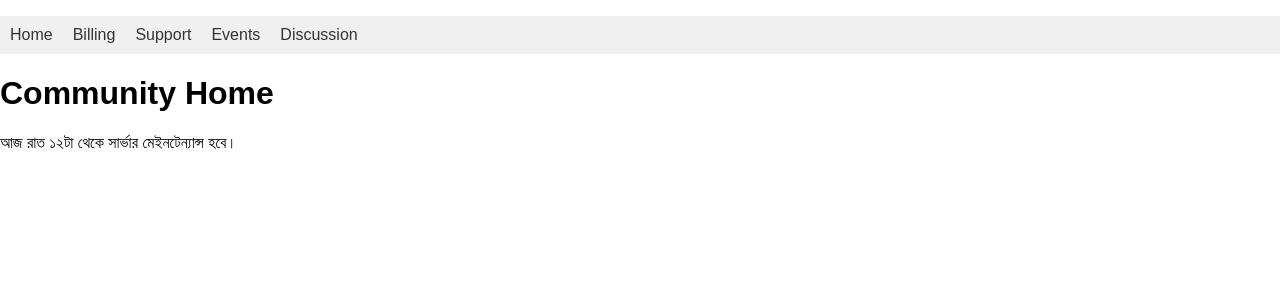
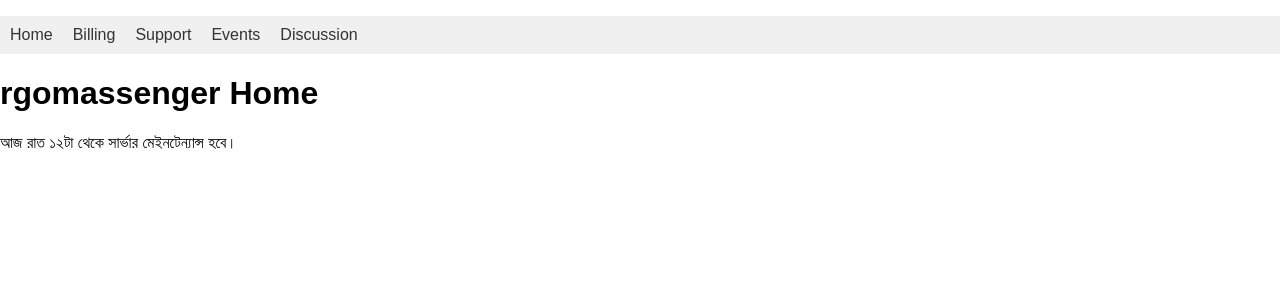
Before and after one commit to reggreen/rgomassenger, a Next.js app: page / in a window 1280 px wide. Shown: the top 300 px of the page. Built offline with nearby package versions, Linux system fonts and the light colour scheme.

Commit message:
Update index.js

```diff
--- a/pages/index.js
+++ b/pages/index.js
@@ -4,7 +4,7 @@ export default function Home() {
   return (
     <>
       <Navbar />
-      <h1>Community Home</h1>
+      <h1>rgomassenger Home</h1>
       <p>আজ রাত ১২টা থেকে সার্ভার মেইনটেন্যান্স হবে।</p>
     </>
   );
```
